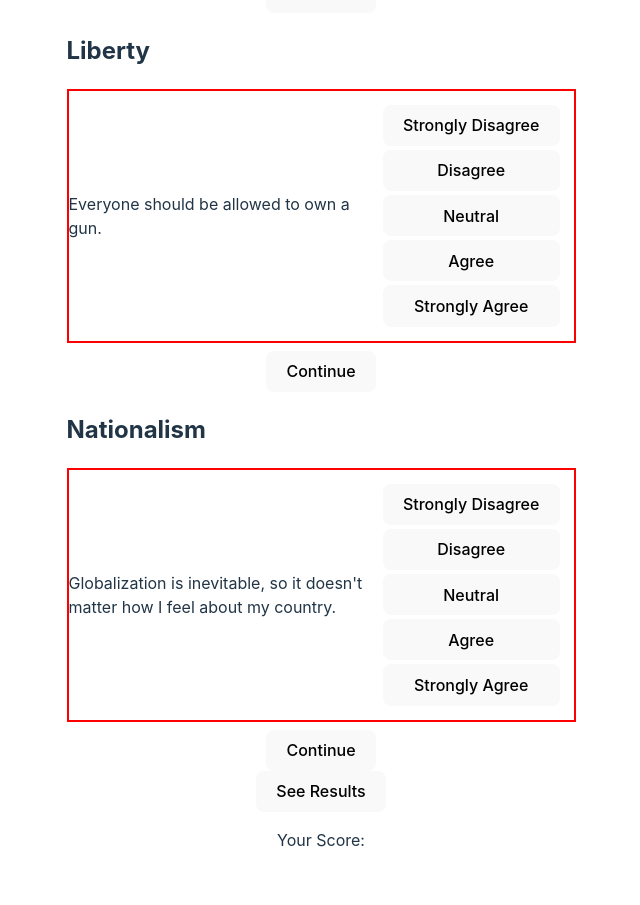
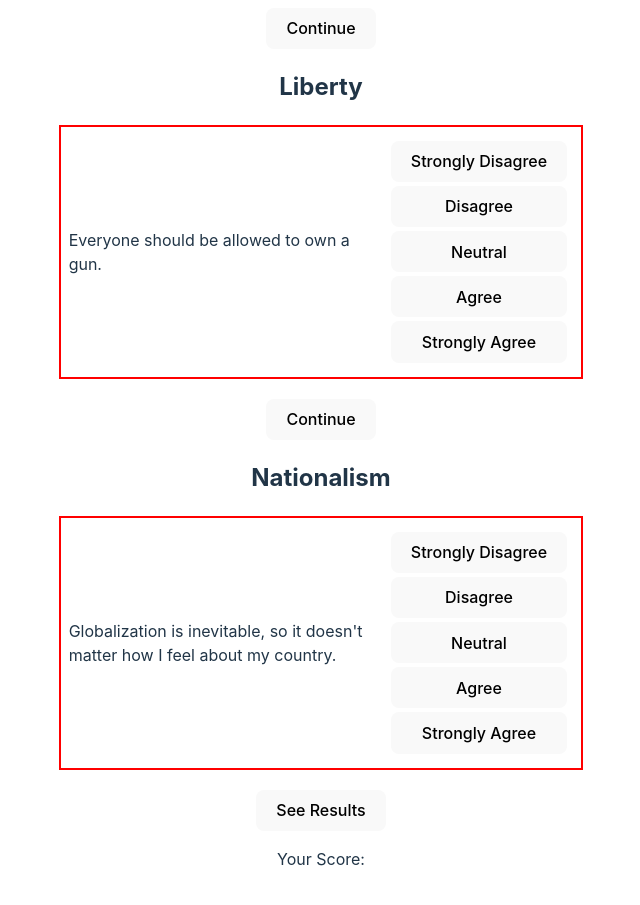
Before and after one commit to colecrum26/realpolitik, a React (Vite) app in the folder realpolitik/: page / in a window 1280 px wide. Shown: the part 1031-1936 px from the top of the page, without its empty margins (319-959 px from the left). Built offline with nearby package versions, Linux system fonts and the light colour scheme.

Commit message:
minor tweaks to formatting

```diff
--- a/realpolitik/src/App.css
+++ b/realpolitik/src/App.css
@@ -14,12 +14,19 @@ p {
   max-width: 300px;
 }
 
+.q-header {
+  text-align: center;
+}
 .q-wrapper {
   display: flex;
   align-items: center;
   justify-content: space-between;
-  width: 505px;
+  min-width: 505px;
+  margin: 12px 0;
   border: 2px solid red;
+}
+.question {
+  margin: 0.5rem;
 }
 
 .answer-field {
@@ -33,6 +40,6 @@ p {
   margin: 2px;
 }
 
-.continue {
+.button-container {
   margin-top: 8px;
 }
--- a/realpolitik/src/App.jsx
+++ b/realpolitik/src/App.jsx
@@ -1,6 +1,7 @@
 import { useState } from "react";
 import { Society, Economy, Liberty, Nationalism } from "./components/index.js";
 import "./App.css";
+import Scoring from "./components/scoring";
 
 function App() {
   return (
@@ -9,12 +10,7 @@ function App() {
       <Economy />
       <Liberty />
       <Nationalism />
-      <div>
-        <button className="get-results">See Results</button>
-      </div>
-      <div className="scoring">
-        <p>Your Score:</p>
-      </div>
+      <Scoring />
     </div>
   );
 }
--- a/realpolitik/src/components/economy.jsx
+++ b/realpolitik/src/components/economy.jsx
@@ -2,7 +2,7 @@ export default function Economy() {
   return (
     <div className="quiz-container">
       <div className="economy">
-        <h2 className="question-header">Economy</h2>
+        <h2 className="q-header">Economy</h2>
         <div className="q-wrapper">
           <p className="question">Regulation is good for business.</p>
           <div className="answer-field">
--- a/realpolitik/src/components/liberty.jsx
+++ b/realpolitik/src/components/liberty.jsx
@@ -2,7 +2,7 @@ export default function Liberty() {
   return (
     <div className="quiz-container">
       <div className="liberty">
-        <h2 className="question-header">Liberty</h2>
+        <h2 className="q-header">Liberty</h2>
         <div className="q-wrapper">
           <p className="question">Everyone should be allowed to own a gun.</p>
           <div className="answer-field">
--- a/realpolitik/src/components/nationalism.jsx
+++ b/realpolitik/src/components/nationalism.jsx
@@ -2,7 +2,7 @@ export default function Nationalism() {
   return (
     <div className="quiz-container">
       <div className="liberty">
-        <h2 className="question-header">Nationalism</h2>
+        <h2 className="q-header">Nationalism</h2>
         <div className="q-wrapper">
           <p className="question">
             Globalization is inevitable, so it doesn't matter how I feel about
@@ -18,7 +18,7 @@ export default function Nationalism() {
         </div>
       </div>
       <div className="button-container">
-        <button className="continue">Continue</button>
+        <button className="get-results">See Results</button>
       </div>
     </div>
   );
```
